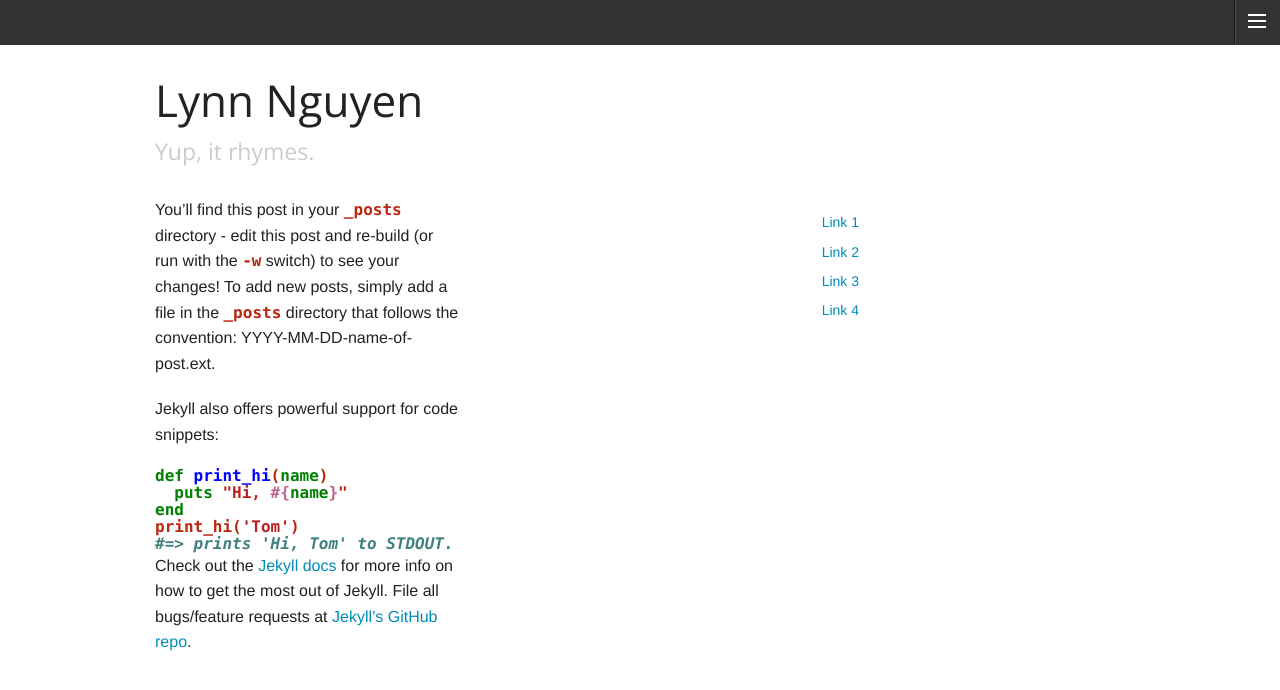
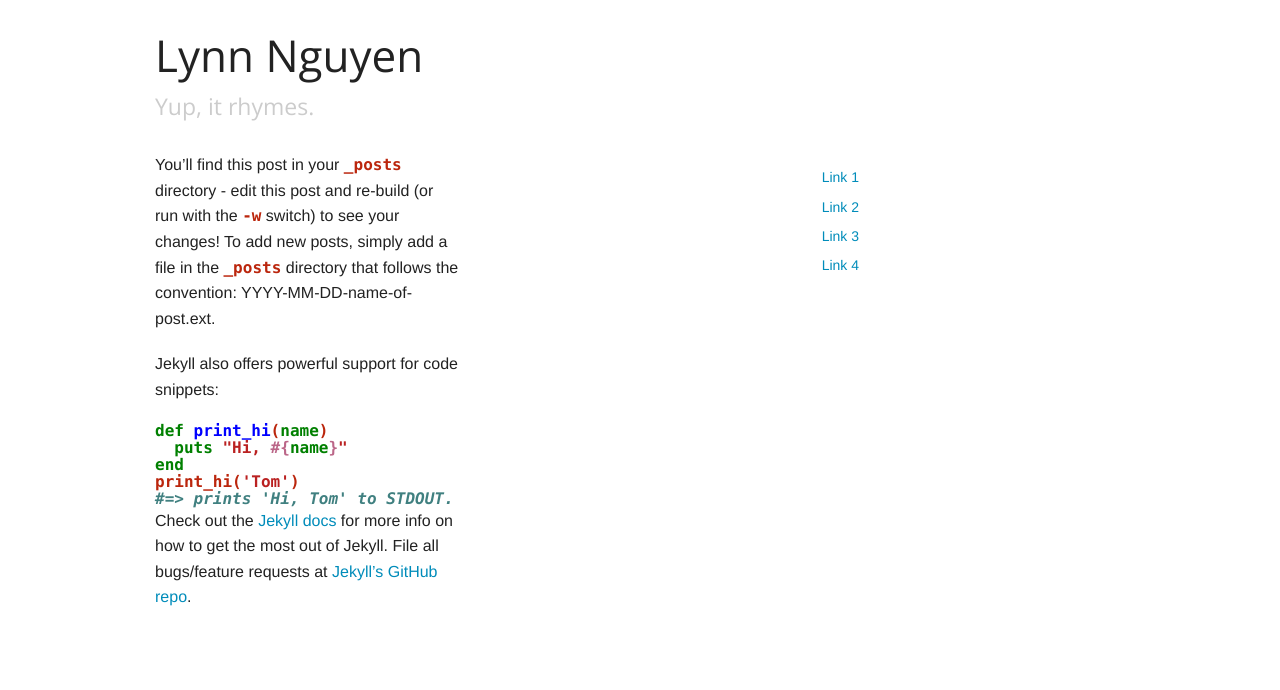
Before and after one commit to lkn/lkn.github.io, a Jekyll site: the page built from _posts/2014-01-01-welcome-to-jekyll.markdown, in a window 1280 px wide. Shown: the top 690 px of the page. Built offline with Jekyll 4.4.1, drawn with Linux system fonts in a browser that asks for light colours; Markdown is read by kramdown in place of the engine named in the settings.

Commit message:
set up nav bar and side-nav skeletons

```diff
--- a/_layouts/default.html
+++ b/_layouts/default.html
@@ -18,7 +18,8 @@
 <!-- Main content is wrapped inside the navigation bar. -->
 <div class="off-canvas-wrap">
   <div class="inner-wrap">
-    <nav class="tab-bar">
+    <!-- reference: view-source:http://foundation.zurb.com/docs/? -->
+    <nav class="tab-bar show-for-small">
       <section class="right-small">
         <a class="right-off-canvas-toggle menu-icon" ><span></span></a>
       </section>
@@ -49,21 +50,21 @@
           {{ content }}
           </div>
           <div class="medium-4 columns">
+            <div class="hide-for-small">
             <ul class="side-nav">
               <li><a href="#">Link 1</a></li>
               <li><a href="#">Link 2</a></li>
               <li><a href="#">Link 3</a></li>
               <li><a href="#">Link 4</a></li>
-              </div>
             </ul>
+            </div>
           </div>
         </div>
     </section>
 
-  <a class="exit-off-canvas"></a>
+    <a class="exit-off-canvas"></a>
+  </div>
 </div>
-
-
 
   <script src="/static/js/foundation/vendor/jquery.js"></script>
   <script src="/static/js/foundation/foundation.min.js"></script>
```
